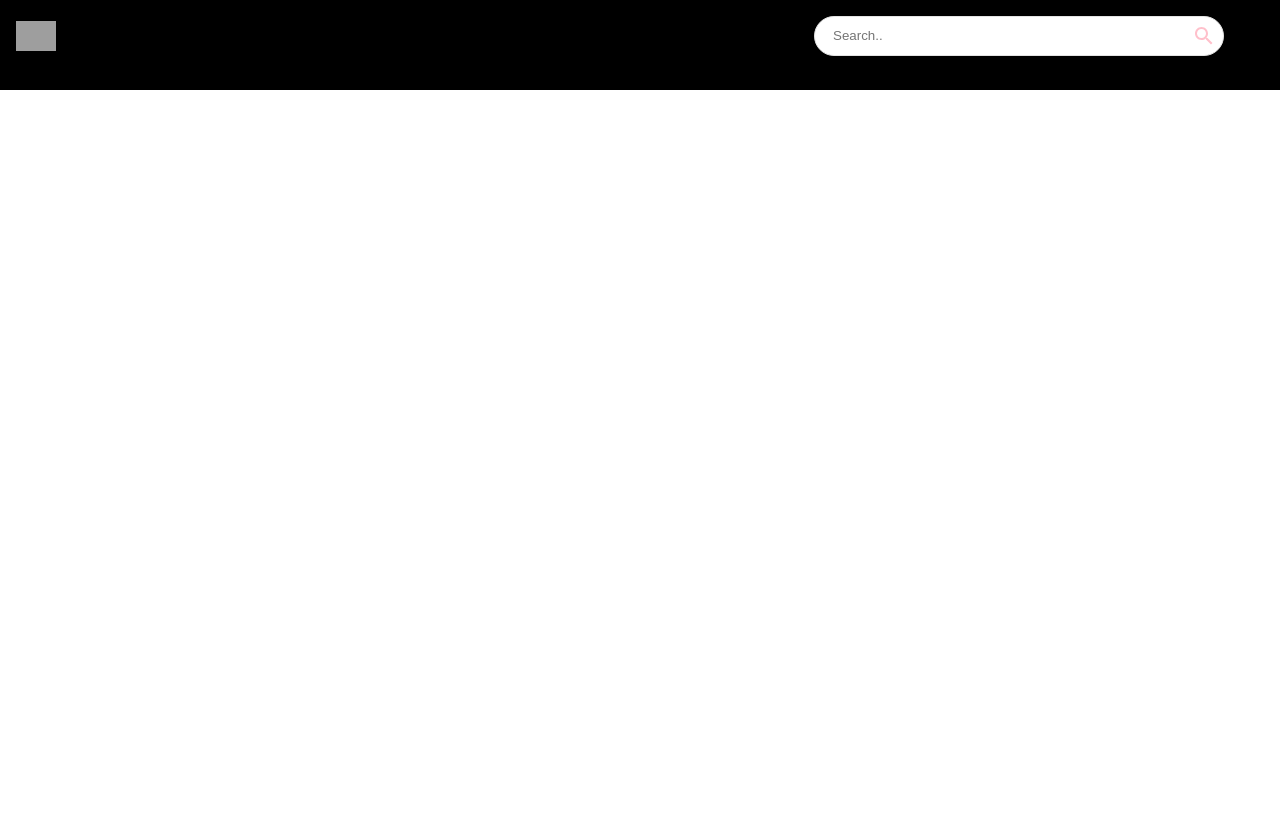
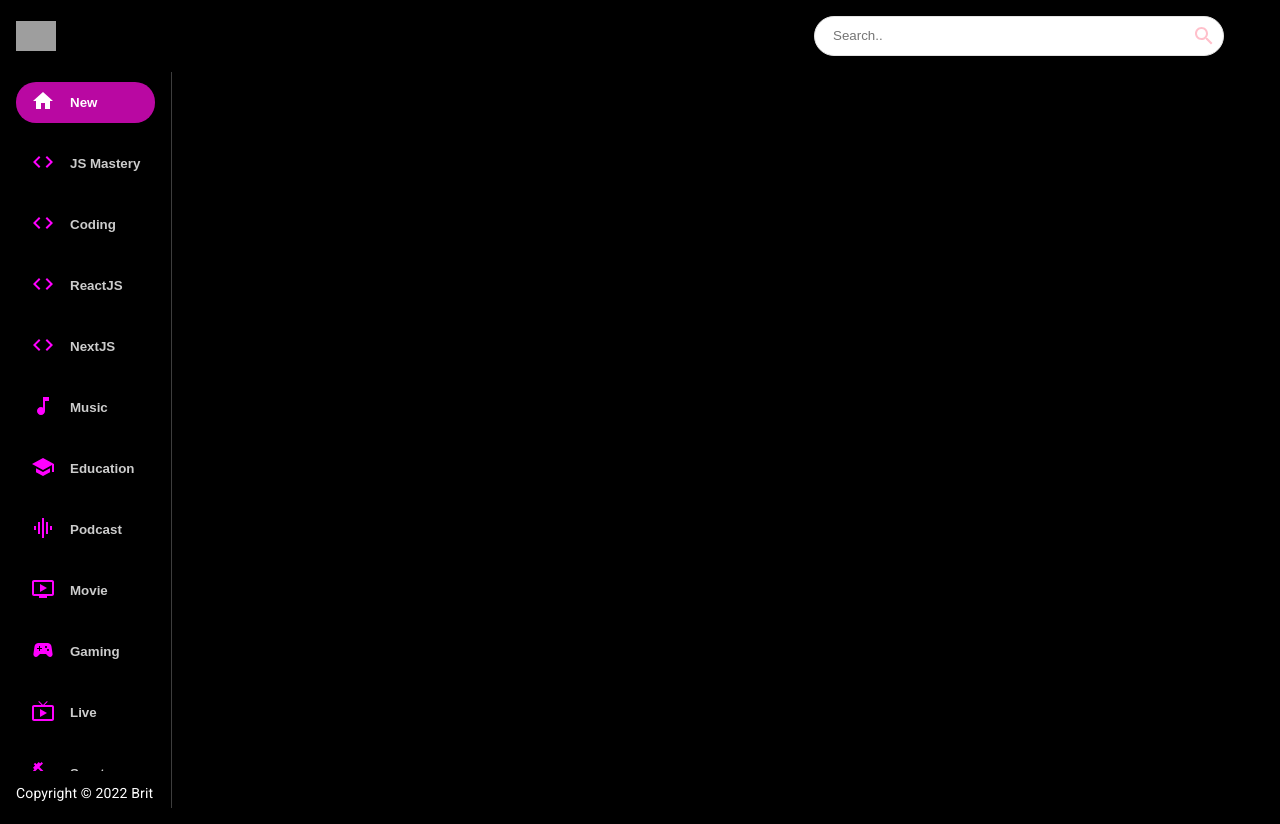
Before and after one commit to BritneyHanna/YoutubeClone, a React (Create React App) app: page / in a window 1280 px wide. Before the commit the page ends 800 px from the top, so only its background shows below. Built offline with nearby package versions, Linux system fonts and the light colour scheme; grey boxes are pictures that could not be loaded.

Commit message:
added sidebar layout

```diff
--- a/src/components/Feed.jsx
+++ b/src/components/Feed.jsx
@@ -1,9 +1,43 @@
-import React from 'react'
+import React from 'react';
+import { useState, useEffect } from 'react';
+import { Box, Stack, Typography } from "@mui/material";
+import Sidebar from './Sidebar';
 
 const Feed = () => {
   return (
-    <div>Feed</div>
-  )
+    <Stack sx={{ flexDirection: { sx: "column", md: "row" } }}>
+      <Box
+        sx={{
+          height: { sx: "auto", md: "92vh" },
+          borderRight: "1px solid #3d3d3d",
+          px: { sx: 0, md: 2 },
+        }}
+      >
+        <Sidebar/>
+
+        <Typography
+          className="copyright"
+          variant="body2"
+          sx={{ mt: 1.5, color: "#fff" }}
+        >
+          Copyright © 2022 Brit
+        </Typography>
+      </Box>
+
+      <Box p={2} sx={{ overflowY: "auto", height: "90vh", flex: 2 }}>
+        <Typography
+          variant="h4"
+          fontWeight="bold"
+          mb={2}
+          sx={{ color: "white" }}
+        >
+          {/* {selectedCategory} <span style={{ color: "#FC1503" }}>videos</span> */}
+        </Typography>
+
+        {/* <Videos videos={videos} /> */}
+      </Box>
+    </Stack>
+  );
 }
 
 export default Feed
--- /dev/null
+++ b/src/components/Sidebar.jsx
@@ -0,0 +1,44 @@
+import React from 'react';
+import { Stack } from '@mui/material';
+import { categories } from '../utils/constants';
+const selectedCategory='New'
+
+const Sidebar = () => (
+  <Stack
+    direction="row"
+    sx={{
+      overflowY: "auto",
+      height: { sx: "auto", md: "95%" },
+      flexDirection: { md: "column" },
+    }}
+  >
+    {categories.map((category) => (
+      <button
+        className="category-btn"
+        // onClick={() => setSelectedCategory(category.name)}
+        style={{
+          background: category.name === selectedCategory && "#b908a2",
+          color: "white",
+        }}
+        key={category.name}
+      >
+        <span
+          style={{
+            color: category.name === selectedCategory ? "white" : "magenta",
+            marginRight: "15px",
+          }}
+        >
+          {category.icon}
+        </span>
+        <span
+          style={{ opacity: category.name === selectedCategory ? "1" : "0.8" }}
+        >
+          {category.name}
+        </span>
+      </button>
+    ))}
+  </Stack>
+);
+
+
+export default Sidebar
--- a/src/components/index.js
+++ b/src/components/index.js
@@ -4,3 +4,4 @@ export { default as ChannelDetail} from "./ChannelDetail";
 export { default as SearchFeed} from "./SearchFeed";
 export { default as VideoDetail } from "./VideoDetail";
 export { default as SearchBar } from "./SearchBar";
+export { default as Sidebar } from "./Sidebar";
--- a/src/index.css
+++ b/src/index.css
@@ -26,7 +26,7 @@ a {
 }
 
 .category-btn:hover {
-  background-color: #FC1503 !important;
+  background-color: #b908a2 !important;
   color: white !important;
 }
 
```
